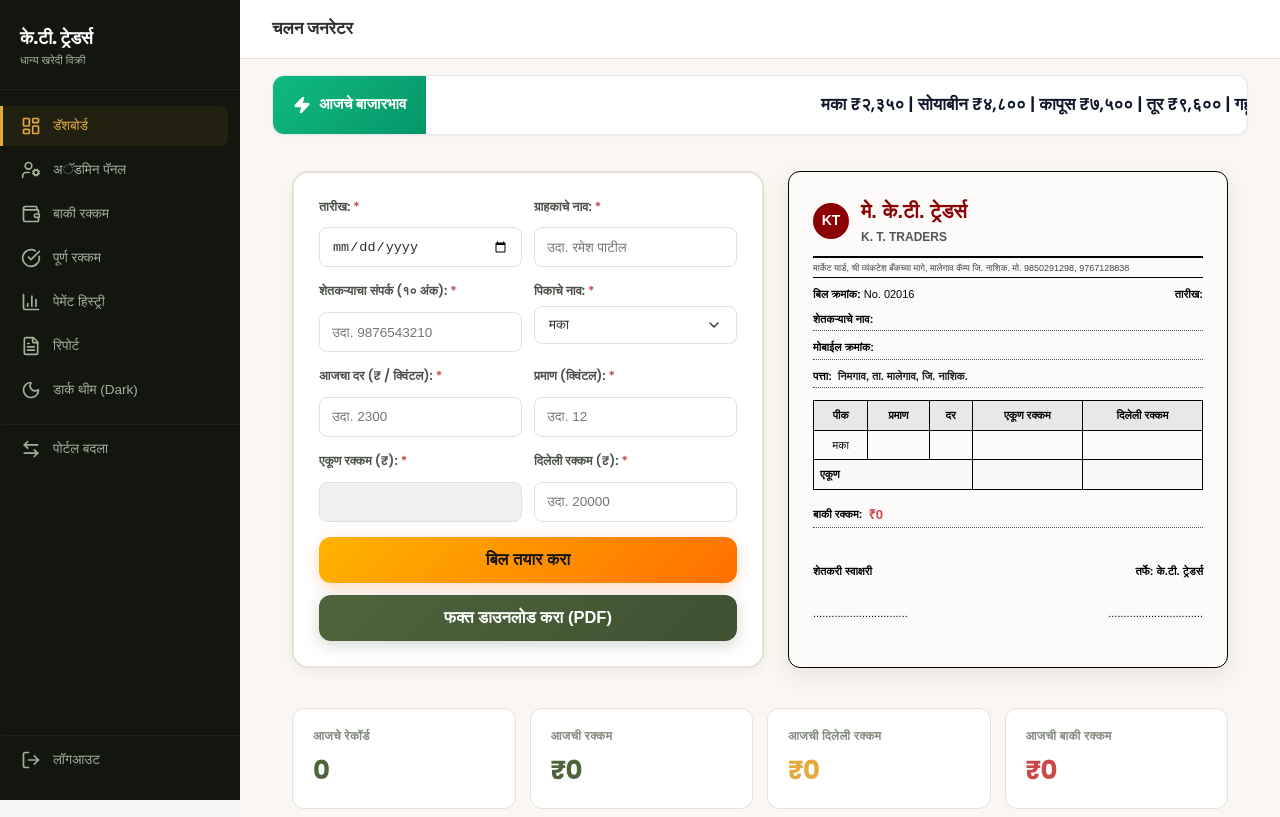
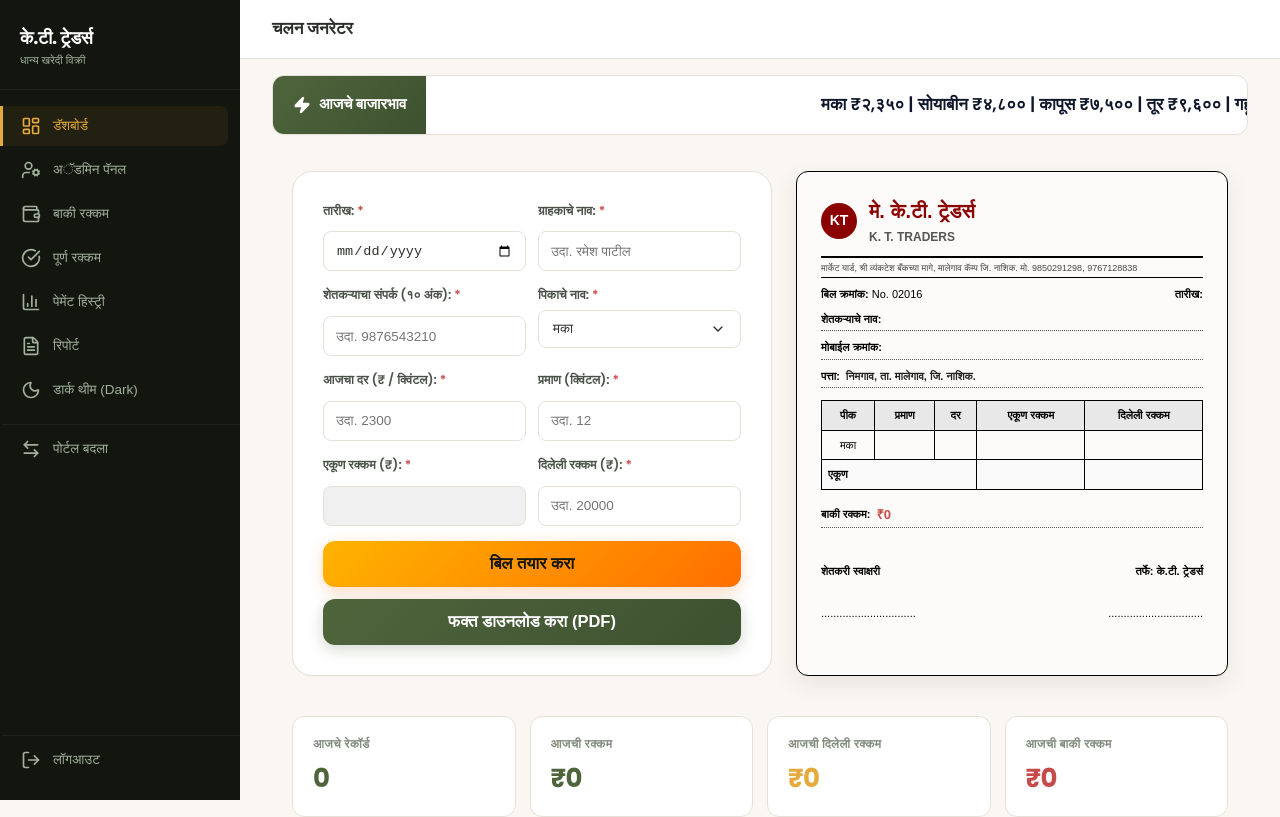
Before and after one commit to MAYURSHEWALE12/mandi-record-keeper, a React (Create React App) app in the folder frontend/: page /dashboard in a window 1280 px wide. Shown: the top 817 px of the page. Built offline with nearby package versions, Linux system fonts and the light colour scheme; no server answers; sample sign-in values are in the browser's storage; a web font is replaced by a local one.

Commit message:
style: Modernize inputs, cards, body background, and marquee header in Challan Generator

```diff
--- a/frontend/src/components/dashboard/dashboard.css
+++ b/frontend/src/components/dashboard/dashboard.css
@@ -4,7 +4,7 @@
 body {
   margin: 0;
   font-family: 'Tiro Devanagari Marathi', 'Poppins', 'Mukta', sans-serif;
-  background: #f4f6f8;
+  background: var(--bg);
 }
 
 /* ---------- Page Wrapper (Full Screen) ---------- */
@@ -36,26 +36,19 @@ body {
   flex: 1;
   background: var(--bg-card);
   color: var(--text-primary);
-  padding: 25px;
-  border-radius: 16px;
-
-  /* Suruvatila border nako (transparent thevli aahe layout halu naye mhanun) */
-  border: 2px solid var(--border);
-
-  /* Smooth animation sathi */
-  transition: all 0.3s ease;
-
-  /* Standard light shadow */
-  box-shadow: 0 4px 12px rgba(0, 0, 0, 0.05);
+  padding: 30px;
+  border-radius: 20px;
+  border: 1px solid var(--border);
+  box-shadow: var(--shadow-sm);
+  transition: transform 0.25s cubic-bezier(0.16, 1, 0.3, 1), box-shadow 0.25s ease, border-color 0.25s ease;
 }
 
 /* ---------- Hover Effect (Fakt Hover var Border yenar) ---------- */
 .invoice-left:hover,
 .invoice-right:hover {
-  transform: translateY(-5px);
-  /* Mouse hover kelyavar black border disel */
- /* border: 0.5px solid #000000;
-  box-shadow: 0px 15px 30px rgba(0, 0, 0, 0.1);*/
+  transform: translateY(-2px);
+  box-shadow: var(--shadow-md);
+  border-color: rgba(229, 169, 60, 0.25); /* Subtle golden hover border */
 }
 
 /* ---------- Form Elements ---------- */
@@ -73,14 +66,21 @@ body {
 
 input,
 select {
-  padding: 10px;
+  padding: 12px 14px;
   margin-top: 6px;
   border: 1.5px solid var(--border);
   background: var(--bg-card);
   color: var(--text-primary);
-  border-radius: 6px;
+  border-radius: 10px;
   font-size: 14px;
   outline: none;
+  transition: border-color 0.2s ease, box-shadow 0.2s ease;
+}
+
+input:focus,
+select:focus {
+  border-color: #E5A93C; /* Match login gold accent */
+  box-shadow: 0 0 0 3px rgba(229, 169, 60, 0.15);
 }
 
 /* Number arrows kadhun takla */
--- a/frontend/src/pages/Dashboard.jsx
+++ b/frontend/src/pages/Dashboard.jsx
@@ -40,15 +40,15 @@ const Dashboard = () => {
         margin: "16px 32px",
         display: "flex",
         alignItems: "center",
-        background: "#ffffff",
-        border: "1px solid #e2e8f0",
+        background: "var(--bg-card)",
+        border: "1px solid var(--border)",
         borderRadius: "12px",
         height: "60px",
         overflow: "hidden",
-        boxShadow: "0 1px 3px rgba(0,0,0,0.05)",
+        boxShadow: "var(--shadow-sm)",
       }}>
         <div className="dashboard-marquee-label" style={{
-          background: "linear-gradient(135deg, #10b981, #059669)",
+          background: "linear-gradient(135deg, var(--blue), var(--blue-hover))",
           color: "white",
           padding: "0 20px",
           height: "100%",
```
